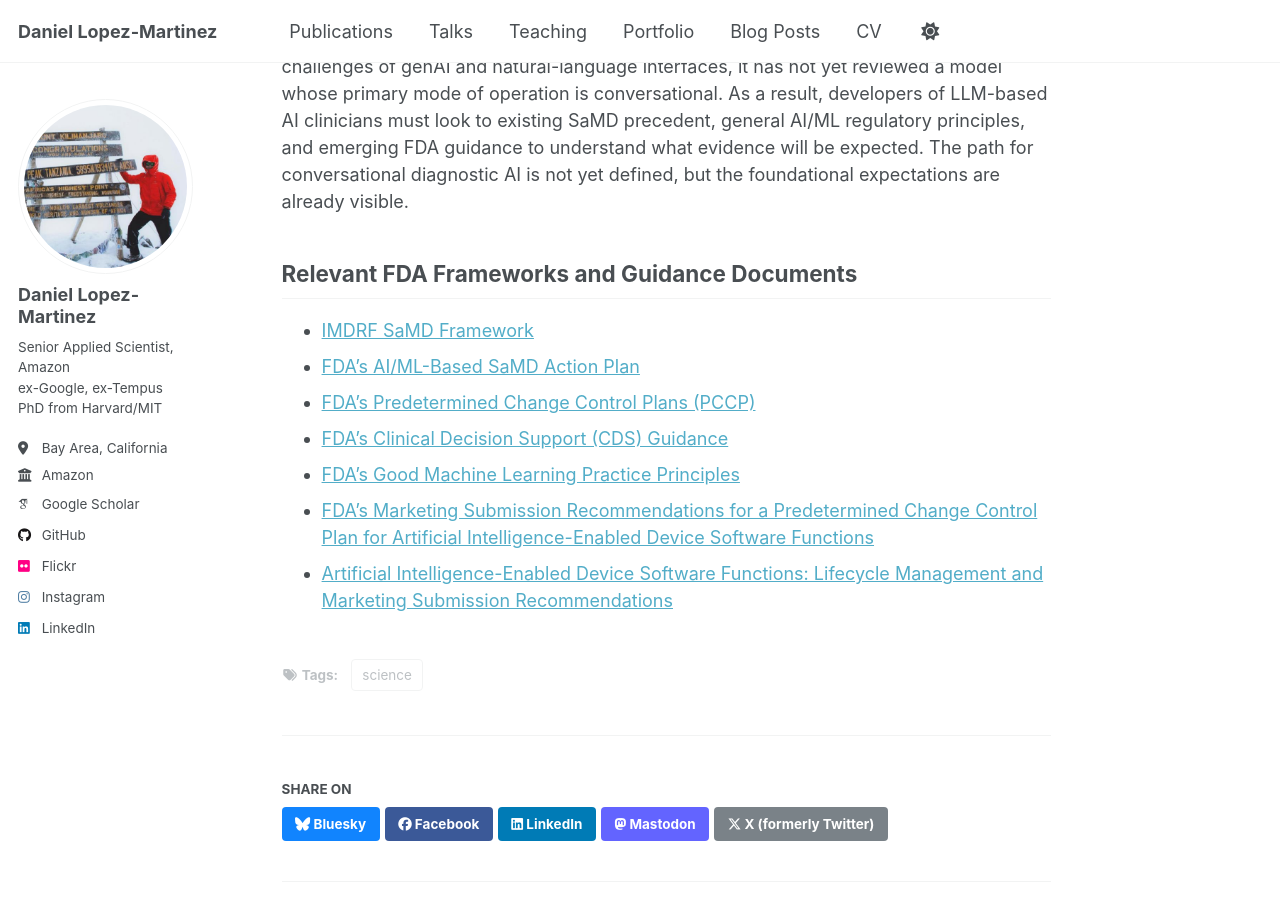
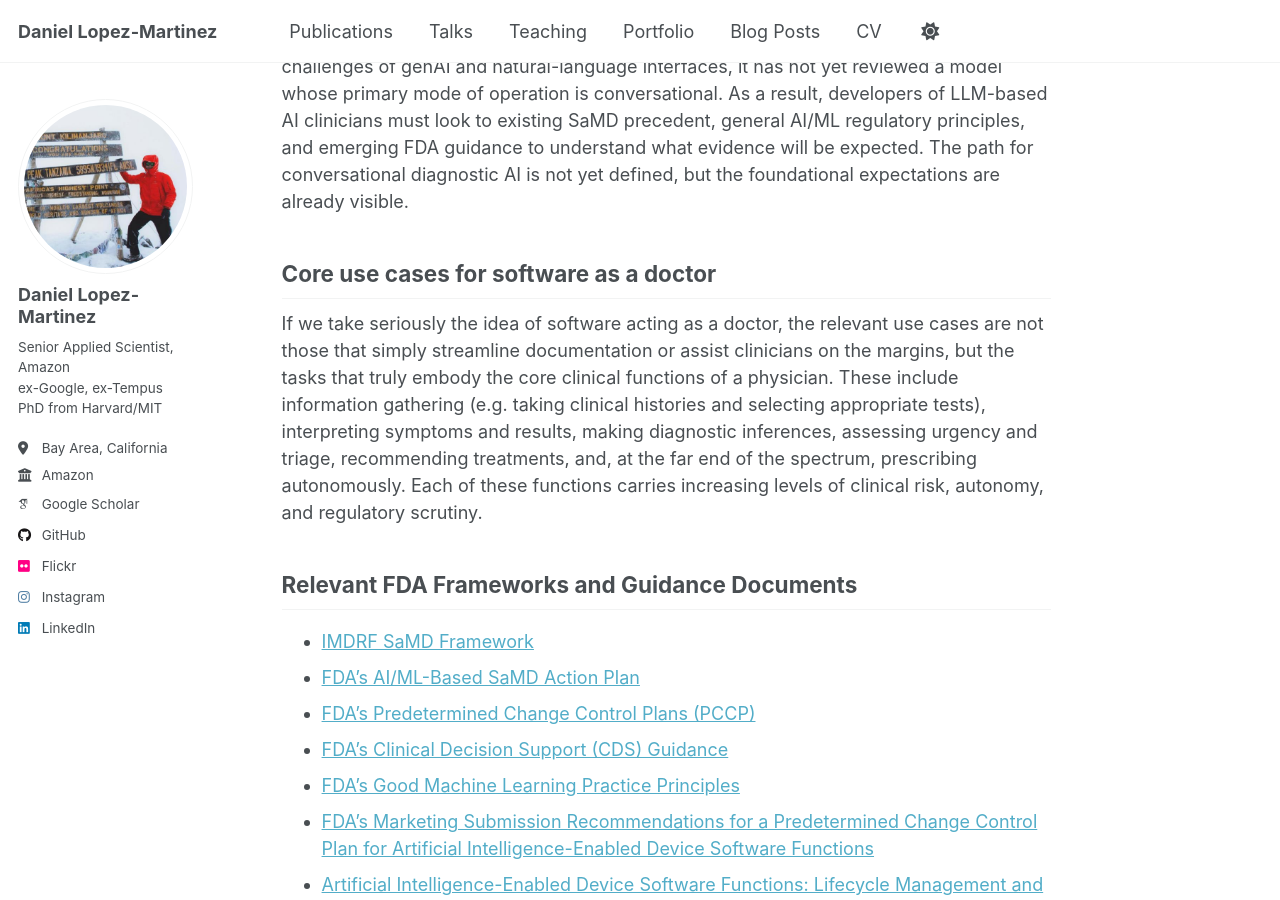
Before and after one commit to daniel-lopezmartinez/daniel-lopezmartinez.github.io, a Jekyll site: the page built from _posts/2025-12-07-llms-as-a-device.md, in a window 1280 px wide and 900 px high, scrolled down 1493 px. Built offline with Jekyll 4.4.1, drawn with Linux system fonts in a browser that asks for light colours; some web fonts are replaced; a script that is not in the unit is left out; some of the changed text lies outside the part shown.

Commit message:
Add use cases

```diff
--- a/_posts/2025-12-07-llms-as-a-device.md
+++ b/_posts/2025-12-07-llms-as-a-device.md
@@ -21,6 +21,10 @@ Within the assessment category, the dominant AI behavior is not high-level reaso
 
 The regulatory pathways for such imaging- and signal-based systems are now well established. However, the FDA has not yet granted marketing authorization to any LLM-based system, whether for "_diagnosis, treatment, prevention, cure, or mitigation_" of disease. Not a single authorized device to date uses an LLM as its core inference engine. While the agency has issued forward-looking guidance acknowledging the unique challenges of genAI and natural-language interfaces, it has not yet reviewed a model whose primary mode of operation is conversational. As a result, developers of LLM-based AI clinicians must look to existing SaMD precedent, general AI/ML regulatory principles, and emerging FDA guidance to understand what evidence will be expected.  The path for conversational diagnostic AI is not yet defined, but the foundational expectations are already visible.
 
+## Core use cases for software as a doctor
+
+If we take seriously the idea of software acting as a doctor, the relevant use cases are not those that simply streamline documentation or assist clinicians on the margins, but the tasks that truly embody the core clinical functions of a physician. These include information gathering (e.g. taking clinical histories and selecting appropriate tests), interpreting symptoms and results, making diagnostic inferences, assessing urgency and triage, recommending treatments, and, at the far end of the spectrum, prescribing autonomously. Each of these functions carries increasing levels of clinical risk, autonomy, and regulatory scrutiny.
+
 
 ## Relevant FDA Frameworks and Guidance Documents
 
```
